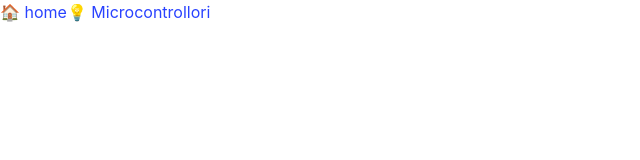
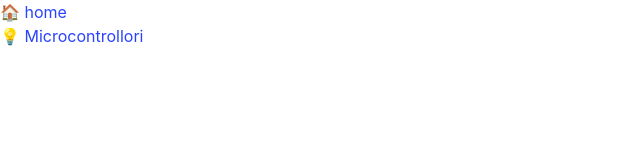
Before and after one commit to sbOogway/notes, a plain HTML site: page index.html in a window 1280 px wide. Shown: the whole page, without its empty margins (0-640 px from the left). Drawn offline with nearby package versions, Linux system fonts and the light colour scheme.

Commit message:
restylinggg

```diff
--- a/index.html
+++ b/index.html
@@ -21,16 +21,17 @@
     />
     <meta name="author" content="Mattia Papaccioli" />
   </head>
-  <body class="is-flex ">
+  <body>
+    <ul>
       <a
         href="https://mattiapapaccioli.com"
         target="_blank"
         rel="noopener noreferrer"
-      >🏠 home</a
+        ><li>🏠 home</li></a
       >
-    <br>
       <a href="micro.pdf" target="_blank" rel="noopener noreferrer"
-      >💡 Microcontrollori</a
+        ><li>💡 Microcontrollori</li></a
       >
+    </ul>
   </body>
 </html>
```
Lines whose indentation alone changed are shown as unchanged.
